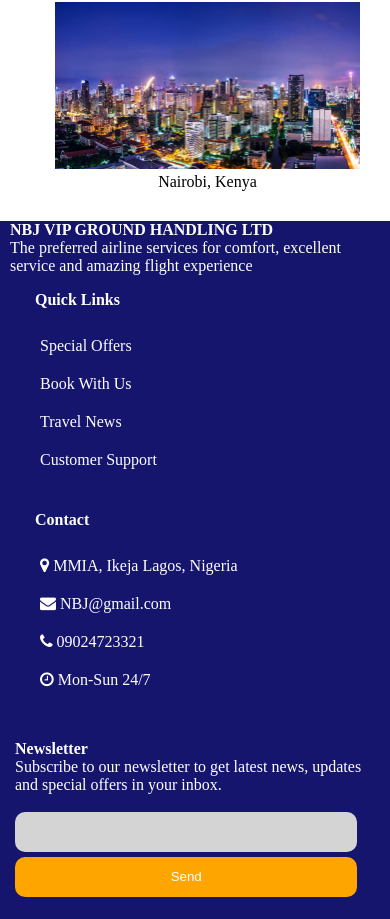
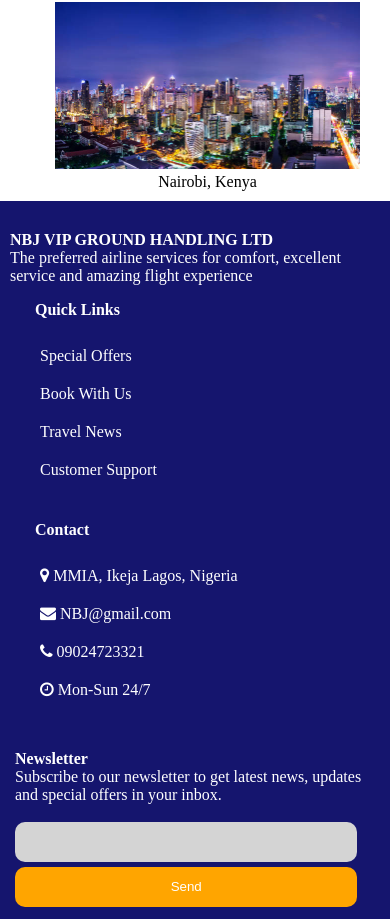
Before and after one commit to Meeydha/nbj-airline, a plain HTML site: page index.html in a window 390 px wide. Shown: the part 4917-5836 px from the top of the page. Drawn offline with Linux system fonts and the light colour scheme.

Commit message:
responsiveness

```diff
--- a/style.css
+++ b/style.css
@@ -563,6 +563,10 @@ hr {
         flex-direction: column;
     }
 
+    footer {
+        padding: 10px 0px;
+    }
+
 
 }
 
@@ -669,5 +673,9 @@ hr {
         flex-direction: column;
     }
 
+    footer {
+        padding: 10px 0px;
+    }
+
 
 }
```
